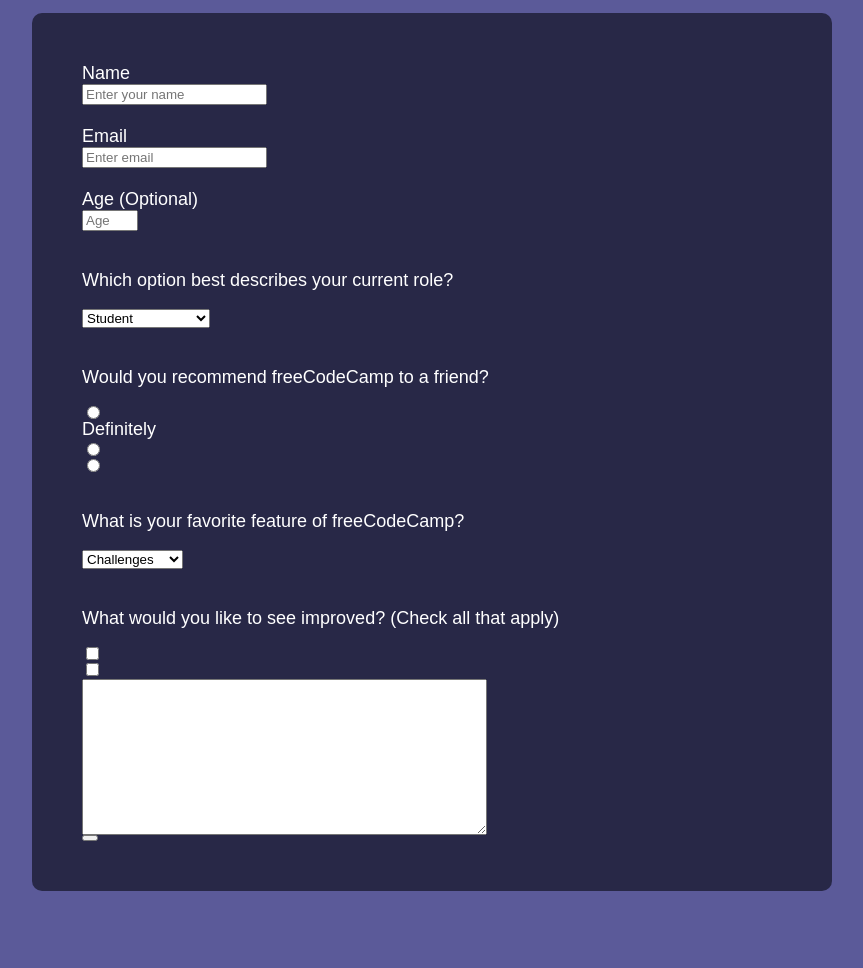
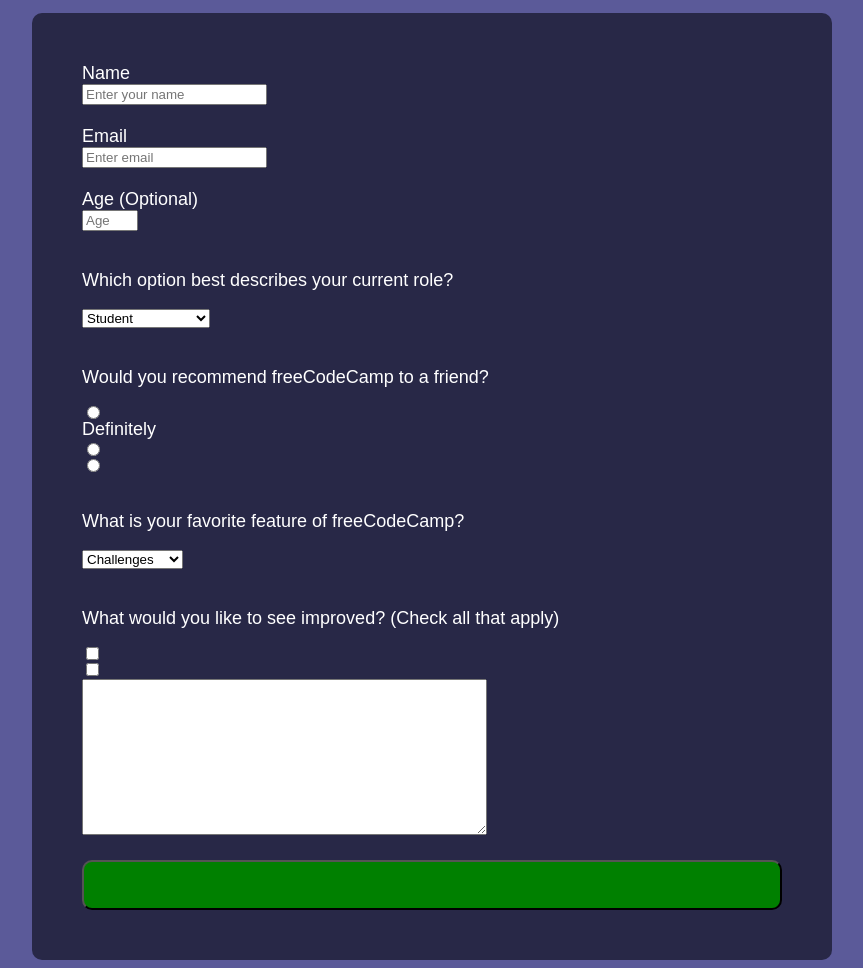
Before and after one commit to aymanmak/microvers-ayman-Benjamin, a plain HTML site: page index.html in a window 1280 px wide. Shown: the part 121-1089 px from the top of the page, without its empty margins (208-1071 px from the left). Before the commit the page ends 1020 px from the top, so only its background shows below. Drawn offline with Linux system fonts and the light colour scheme.

Commit message:
Update style.css

```diff
--- a/css/style.css
+++ b/css/style.css
@@ -22,6 +22,19 @@
     display: block;
 
 }
+.form1{
+    display: inline;
+}
 .labels{
     display: inline;
 }
+#submit{
+    background-color: green;
+    margin:auto;
+    width:700px;
+    height:50px;
+    font-size: x-large;
+    margin-top: 25px;
+    color: white;
+    border-radius: 10px;
+}
```
